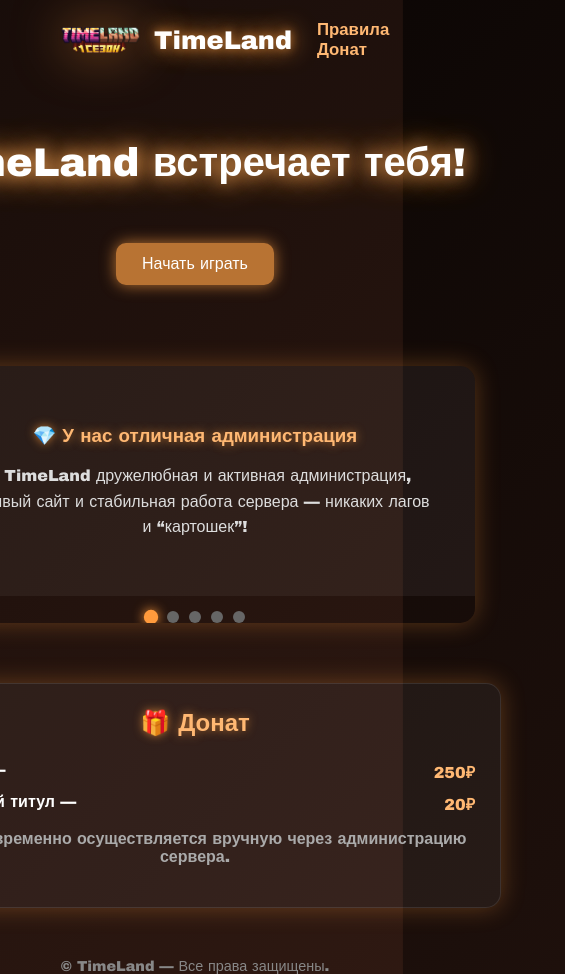
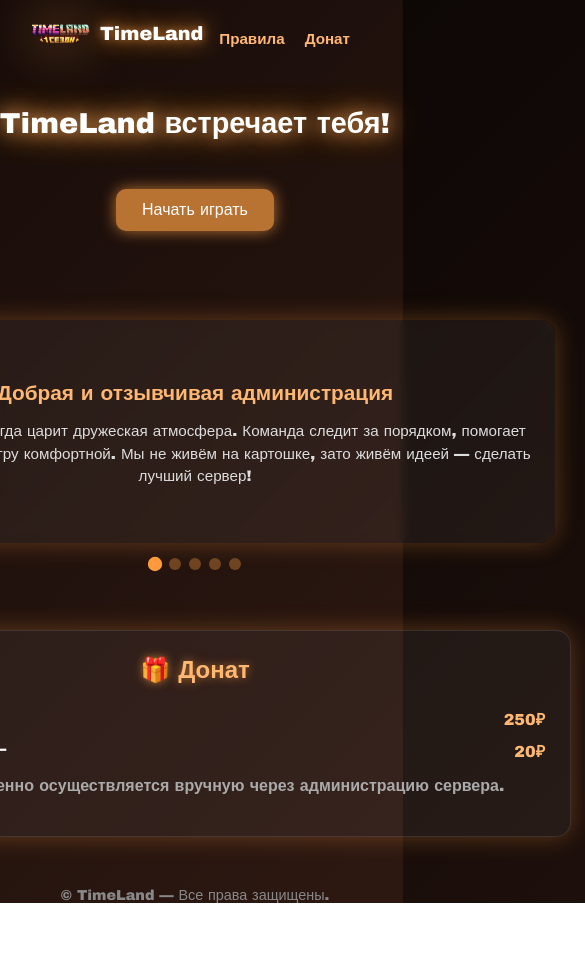
Before and after one commit to welinhardovich-rgb/timelandOFF, a plain HTML site: page index.html in a window 390 px wide. Shown: the top 974 px of the page, 585 px wide, since content can reach past the window. After the commit the page ends 903 px from the top, so only its background shows below. Drawn offline with Linux system fonts and the light colour scheme.

Commit message:
Update index.html

```diff
--- a/index.html
+++ b/index.html
@@ -30,34 +30,42 @@
       display: flex;
       justify-content: space-between;
       align-items: center;
-      padding: 20px 60px;
+      padding: 15px 30px;
       box-sizing: border-box;
+      flex-wrap: wrap;
     }
 
     .logo {
       display: flex;
       align-items: center;
-      gap: 14px;
+      gap: 10px;
     }
 
     .logo img {
-      width: 80px;
+      width: 70px;
       height: auto;
       filter: drop-shadow(0 0 25px rgba(255, 155, 60, 0.5));
     }
 
     .logo h1 {
-      font-size: 1.6rem;
+      font-size: 1.4rem;
       margin: 0;
       text-shadow: 0 0 10px #b87333, 0 0 25px #ff9a3c;
+    }
+
+    nav {
+      display: flex;
+      flex-wrap: wrap;
+      justify-content: center;
+      margin-top: 10px;
     }
 
     nav a {
       color: #ffb873;
       text-decoration: none;
-      margin-left: 25px;
+      margin: 5px 15px;
       font-weight: bold;
-      font-size: 1.05rem;
+      font-size: 1rem;
       transition: color 0.3s ease;
     }
 
@@ -77,8 +85,8 @@
     }
 
     h2 {
-      font-size: 2.5rem;
-      margin-top: 40px;
+      font-size: 2.2rem;
+      margin-top: 20px;
       text-shadow: 0 0 15px #b87333, 0 0 30px #ff9a3c;
       animation: glow 2s ease-in-out infinite alternate;
     }
@@ -90,8 +98,10 @@
 
     .buttons {
       display: flex;
+      flex-wrap: wrap;
       gap: 16px;
       margin-top: 25px;
+      justify-content: center;
     }
 
     button {
@@ -115,7 +125,7 @@
 
     .ip-popup {
       margin-top: 20px;
-      font-size: 1.2em;
+      font-size: 1.1em;
       color: #ffb873;
       opacity: 0;
       transition: opacity 0.5s ease;
@@ -125,66 +135,69 @@
       opacity: 1;
     }
 
-    /* Виджеты */
+    /* Слайдер */
     .slider {
-      width: 80%;
-      max-width: 700px;
-      margin-top: 40px;
       position: relative;
+      width: 90%;
+      max-width: 800px;
       overflow: hidden;
+      margin-top: 50px;
       border-radius: 15px;
       box-shadow: 0 0 25px rgba(255, 155, 60, 0.3);
     }
 
     .slides {
       display: flex;
-      transition: transform 2.5s ease-in-out;
+      transition: transform 1.5s ease-in-out;
     }
 
     .slide {
       min-width: 100%;
+      box-sizing: border-box;
+      padding: 40px 20px;
       background: rgba(255, 255, 255, 0.05);
-      padding: 40px;
-      box-sizing: border-box;
+      backdrop-filter: blur(4px);
     }
 
     .slide h3 {
+      font-size: 1.6rem;
       color: #ffb873;
       margin-bottom: 15px;
-      text-shadow: 0 0 10px #b87333;
     }
 
     .slide p {
+      font-size: 1rem;
+      line-height: 1.5;
       color: #ddd;
-      line-height: 1.6;
     }
 
     .dots {
       display: flex;
       justify-content: center;
-      gap: 10px;
       margin-top: 15px;
+      gap: 8px;
     }
 
     .dot {
       width: 12px;
       height: 12px;
       border-radius: 50%;
-      background-color: #666;
+      background: #b87333;
+      opacity: 0.5;
       cursor: pointer;
-      transition: background-color 0.3s, transform 0.3s;
+      transition: opacity 0.3s, transform 0.3s;
     }
 
     .dot.active {
-      background-color: #ff9a3c;
-      box-shadow: 0 0 10px #ff9a3c;
+      opacity: 1;
       transform: scale(1.2);
+      background: #ff9a3c;
     }
 
     /* Раздел Доната */
     #donate {
       margin-top: 60px;
-      width: 80%;
+      width: 90%;
       max-width: 700px;
       background: rgba(255, 255, 255, 0.05);
       border: 1px solid rgba(255, 255, 255, 0.1);
@@ -207,6 +220,7 @@
       margin: 10px 0;
       font-weight: bold;
       color: #fff;
+      flex-wrap: wrap;
     }
 
     .donate-item span {
@@ -217,11 +231,39 @@
       margin: 30px 0;
       color: #888;
       font-size: 0.9rem;
+      text-align: center;
     }
 
     @keyframes fadeIn {
       from { opacity: 0; transform: translateY(20px); }
       to { opacity: 1; transform: translateY(0); }
+    }
+
+    /* 📱 Мобильная адаптация */
+    @media (max-width: 768px) {
+      h2 {
+        font-size: 1.8rem;
+      }
+      .slide h3 {
+        font-size: 1.3rem;
+      }
+      .slide p {
+        font-size: 0.95rem;
+      }
+      .logo img {
+        width: 60px;
+      }
+      .logo h1 {
+        font-size: 1.2rem;
+      }
+      nav a {
+        font-size: 0.95rem;
+        margin: 5px 10px;
+      }
+      button {
+        width: 100%;
+        max-width: 300px;
+      }
     }
   </style>
 </head>
@@ -244,34 +286,20 @@
     </div>
     <div class="ip-popup" id="ipText">IP: timeland.joinserver.space</div>
 
-    <!-- ВИДЖЕТЫ -->
+    <!-- 🧩 Слайдер -->
     <div class="slider">
-      <div class="slides" id="slides">
-        <div class="slide">
-          <h3>💎 У нас отличная администрация</h3>
-          <p>На TimeLand дружелюбная и активная администрация, красивый сайт и стабильная работа сервера — никаких лагов и “картошек”!</p>
-        </div>
-        <div class="slide">
-          <h3>🚀 Сервер активно растёт!</h3>
-          <p>Помоги развитию проекта — пригласи друзей или купи донат, чтобы поддержать наш мир TimeLand!</p>
-        </div>
-        <div class="slide">
-          <h3>⚙️ Отличная сборка с модами</h3>
-          <p>Мы собрали уникальные моды, которые делают игровой процесс по-настоящему увлекательным и сбалансированным.</p>
-        </div>
-        <div class="slide">
-          <h3>🌍 Активное сообщество</h3>
-          <p>Игроки активно участвуют в ивентах, постройках и квестах — у нас всегда есть чем заняться!</p>
-        </div>
-        <div class="slide">
-          <h3>🎉 Уникальные фишки</h3>
-          <p>Собственный спавн, проработанные кланы, экономика и уютная атмосфера ждут тебя!</p>
-        </div>
+      <div class="slides">
+        <div class="slide"><h3>Добрая и отзывчивая администрация</h3><p>На TimeLand всегда царит дружеская атмосфера. Команда следит за порядком, помогает игрокам и делает игру комфортной. Мы не живём на картошке, зато живём идеей — сделать лучший сервер!</p></div>
+        <div class="slide"><h3>Сервер растёт и развивается</h3><p>TimeLand активно растёт, и каждый игрок может стать частью этого. Приглашай друзей или поддержи сервер покупкой доната — помоги нам развиваться вместе!</p></div>
+        <div class="slide"><h3>Качественная сборка и уникальные моды</h3><p>Наш сервер собран с любовью. Мы используем оптимизированные моды, чтобы обеспечить баланс, стабильность и интересную игру без лагов.</p></div>
+        <div class="slide"><h3>Постоянные обновления</h3><p>Мы регулярно добавляем новые возможности, улучшения и ивенты, чтобы тебе всегда было интересно возвращаться в мир TimeLand!</p></div>
+        <div class="slide"><h3>Дружное сообщество</h3><p>Здесь каждый игрок важен. На сервере уже сложилось приятное сообщество, где можно найти друзей и весело провести время.</p></div>
       </div>
-      <div class="dots" id="dots"></div>
     </div>
 
-    <!-- ДОНАТ -->
+    <div class="dots"></div>
+
+    <!-- 💰 Донат -->
     <section id="donate">
       <h3>🎁 Донат</h3>
       <div class="donate-item">Спонсор — <span>250₽</span></div>
@@ -285,40 +313,42 @@
   </footer>
 
   <script>
+    // Показ IP
     function showIP() {
       const ip = document.getElementById("ipText");
       ip.classList.add("show");
     }
 
     // Слайдер
-    const slides = document.getElementById('slides');
-    const dotsContainer = document.getElementById('dots');
-    const totalSlides = slides.children.length;
+    const slides = document.querySelector('.slides');
+    const dotsContainer = document.querySelector('.dots');
+    const totalSlides = document.querySelectorAll('.slide').length;
     let currentSlide = 0;
 
-    // Создание точек
+    // Создаём точки
     for (let i = 0; i < totalSlides; i++) {
       const dot = document.createElement('div');
       dot.classList.add('dot');
-      if (i === 0) dot.classList.add('active');
-      dot.addEventListener('click', () => moveToSlide(i));
+      dot.addEventListener('click', () => goToSlide(i));
       dotsContainer.appendChild(dot);
     }
 
     const dots = document.querySelectorAll('.dot');
+    dots[0].classList.add('active');
 
-    function moveToSlide(n) {
-      currentSlide = n;
-      slides.style.transform = `translateX(-${n * 100}%)`;
+    function goToSlide(index) {
+      currentSlide = index;
+      slides.style.transform = `translateX(-${index * 100}%)`;
       dots.forEach(dot => dot.classList.remove('active'));
-      dots[n].classList.add('active');
+      dots[index].classList.add('active');
     }
 
-    // Автопереключение (каждые 8 секунд)
-    setInterval(() => {
+    function autoSlide() {
       currentSlide = (currentSlide + 1) % totalSlides;
-      moveToSlide(currentSlide);
-    }, 8000);
+      goToSlide(currentSlide);
+    }
+
+    setInterval(autoSlide, 7000); // ⏳ Перелистывание каждые 7 секунд
   </script>
 </body>
 </html>
```
